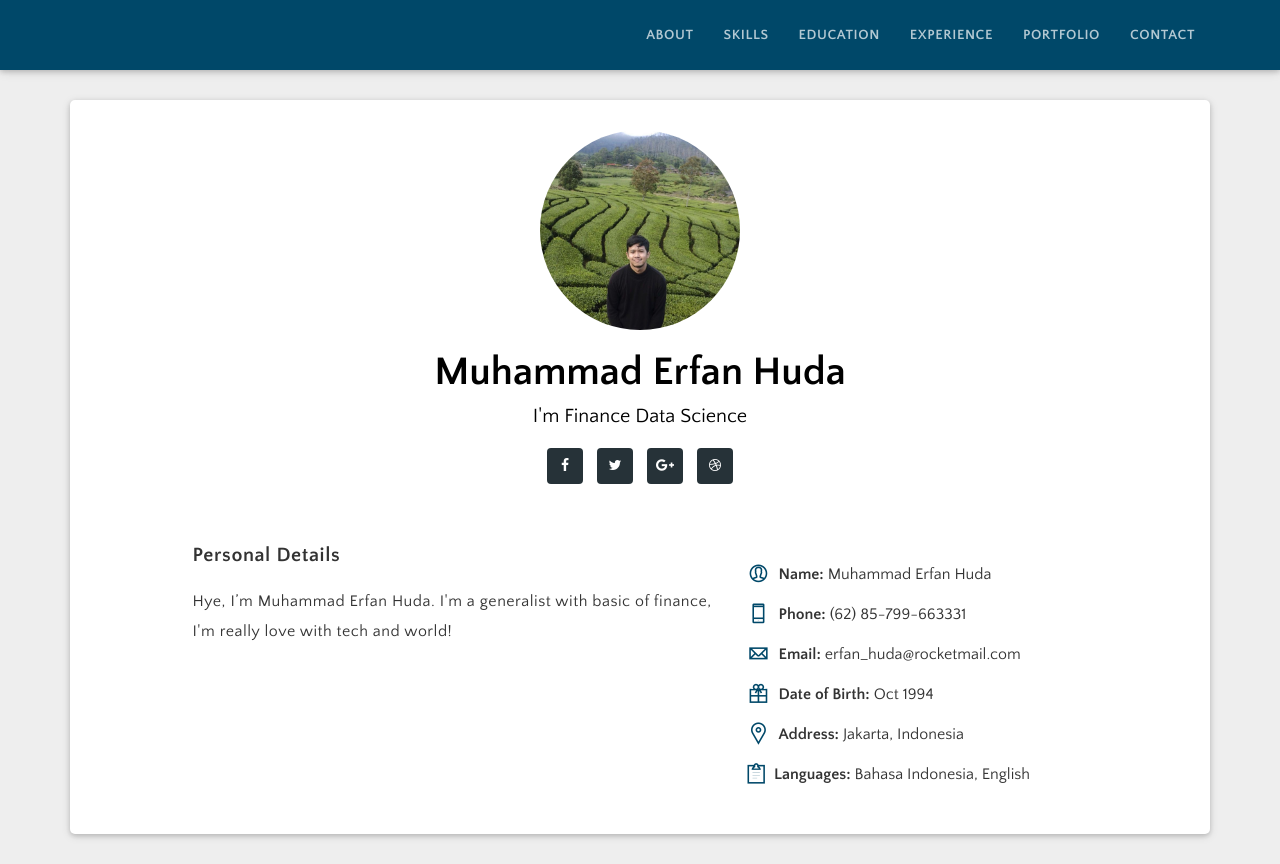
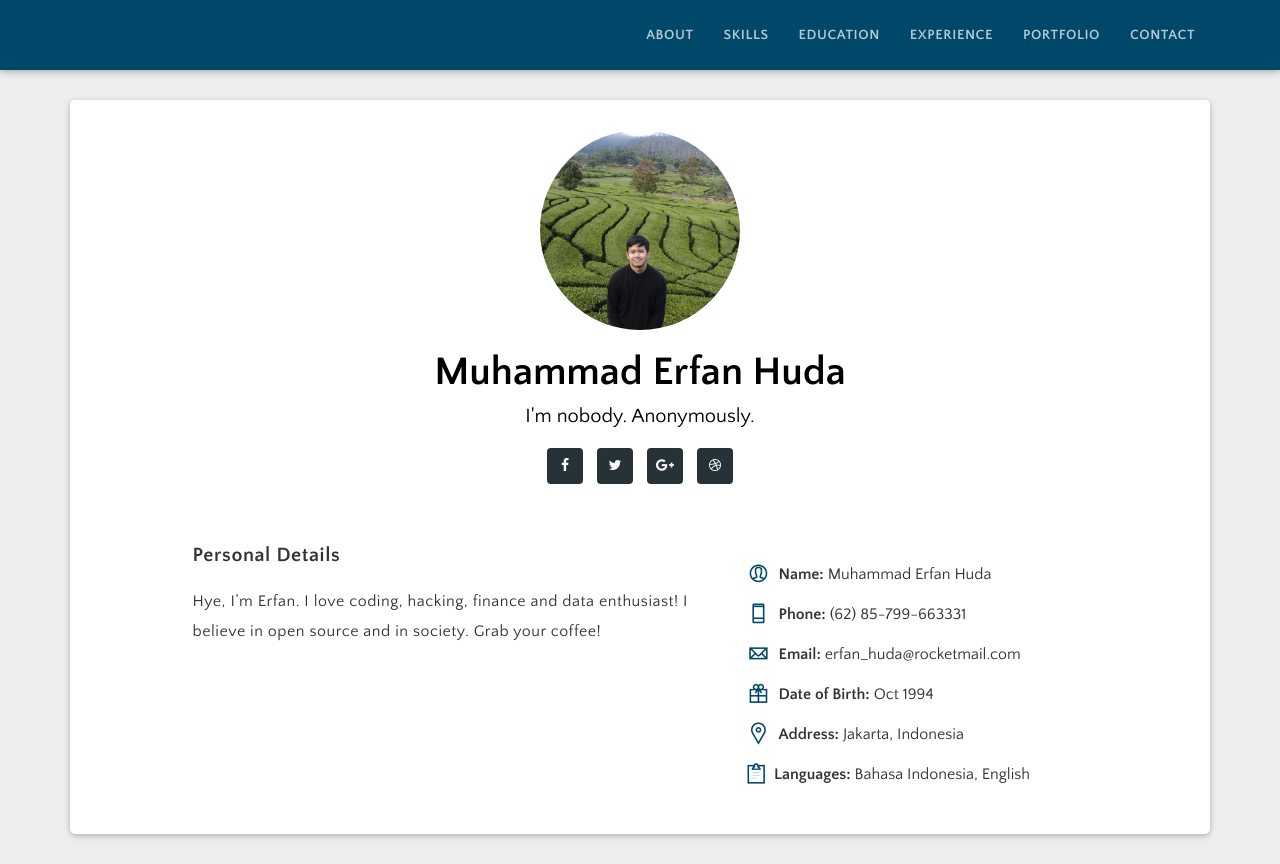
Before and after one commit to erfanhuda/erfanhuda.github.io, a plain HTML site: page index.html in a window 1280 px wide. Drawn offline with Linux system fonts and the light colour scheme.

Commit message:
update profile

```diff
--- a/index.html
+++ b/index.html
@@ -118,7 +118,7 @@
 						                        <div class="header-text text-center">
 						                        	<img src="images/dpi2.jpg" alt="" class="img-circle" width="100">
 			                                        <h2>Muhammad Erfan Huda</h2>
-			                                        <p>I'm Finance Data Science</p>
+			                                        <p>I'm nobody. Anonymously.</p>
 			                                        <div class="social-links header-links">
 			                                            <ul>
 			                                                <li><a href="#"><i class="fa fa-facebook facebook"></i></a></li>
@@ -134,7 +134,7 @@
 			                            	<div class="col-md-6 col-md-offset-1">
 			                                    <div class="introduce">
 						                            <h2 class="title">Personal Details</h2>
-						                            <p>Hye, I’m Muhammad Erfan Huda. I'm a generalist with basic of finance, I'm really love with tech and world!</p>
+						                            <p>Hye, I’m Erfan. I love coding, hacking, finance and data enthusiast! I believe in open source and in society. Grab your coffee!</p>
 						                        </div>
 						                    </div>
 			                             	<div class="col-md-5 col-xs-12">
```
